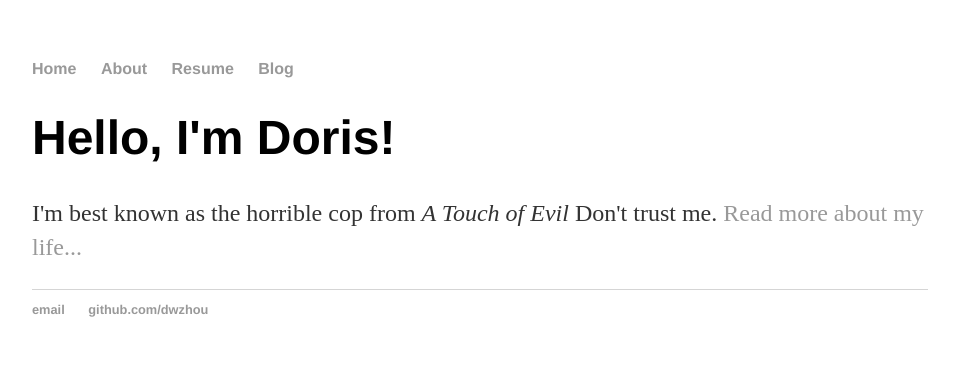
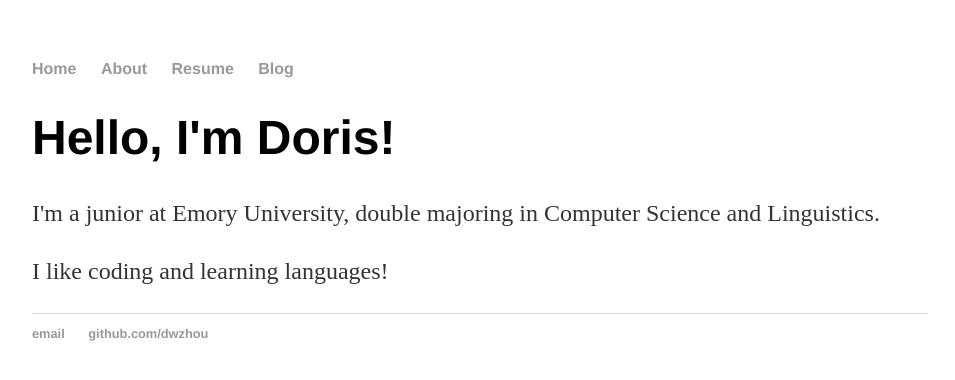
Before and after one commit to dwzhou/dwzhou.github.io, a Jekyll site: the page built from index.html, in a window 1280 px wide. Shown: the top 380 px of the page, without its empty margins (160-1115 px from the left). Built offline with Jekyll 4.4.1, drawn with Linux system fonts in a browser that asks for light colours.

Commit message:
Update index.html

```diff
--- a/index.html
+++ b/index.html
@@ -2,7 +2,9 @@
 layout: default
 title: Doris W. Zhou
 ---
-<div class="blurb">
+
+	<div class="blurb">
 	<h1>Hello, I'm Doris!</h1>
-	<p>I'm best known as the horrible cop from <em>A Touch of Evil</em> Don't trust me. <a href="/about">Read more about my life...</a></p>
-</div><!-- /.blurb -->
+		<p>I'm a junior at Emory University, double majoring in Computer Science and Linguistics.</p>
+		<p>I like coding and learning languages!</p>
+	</div>
```
